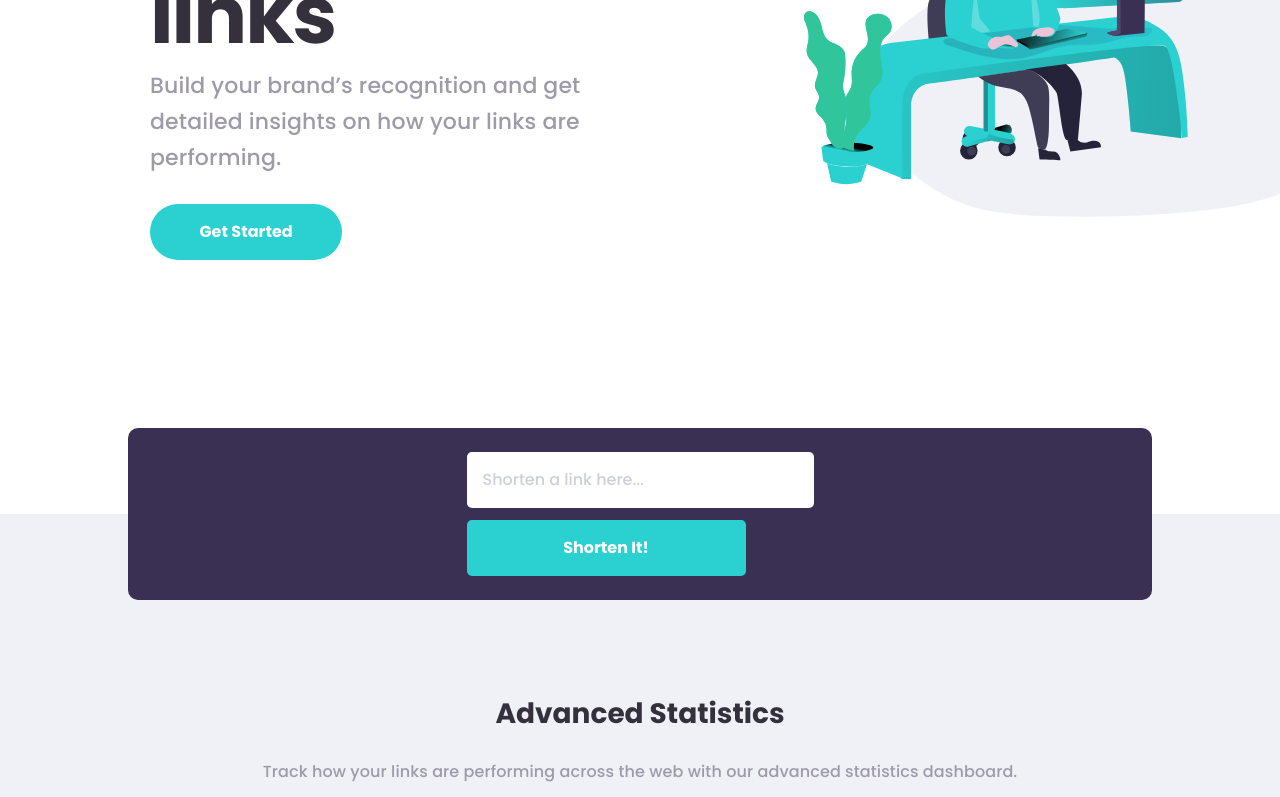
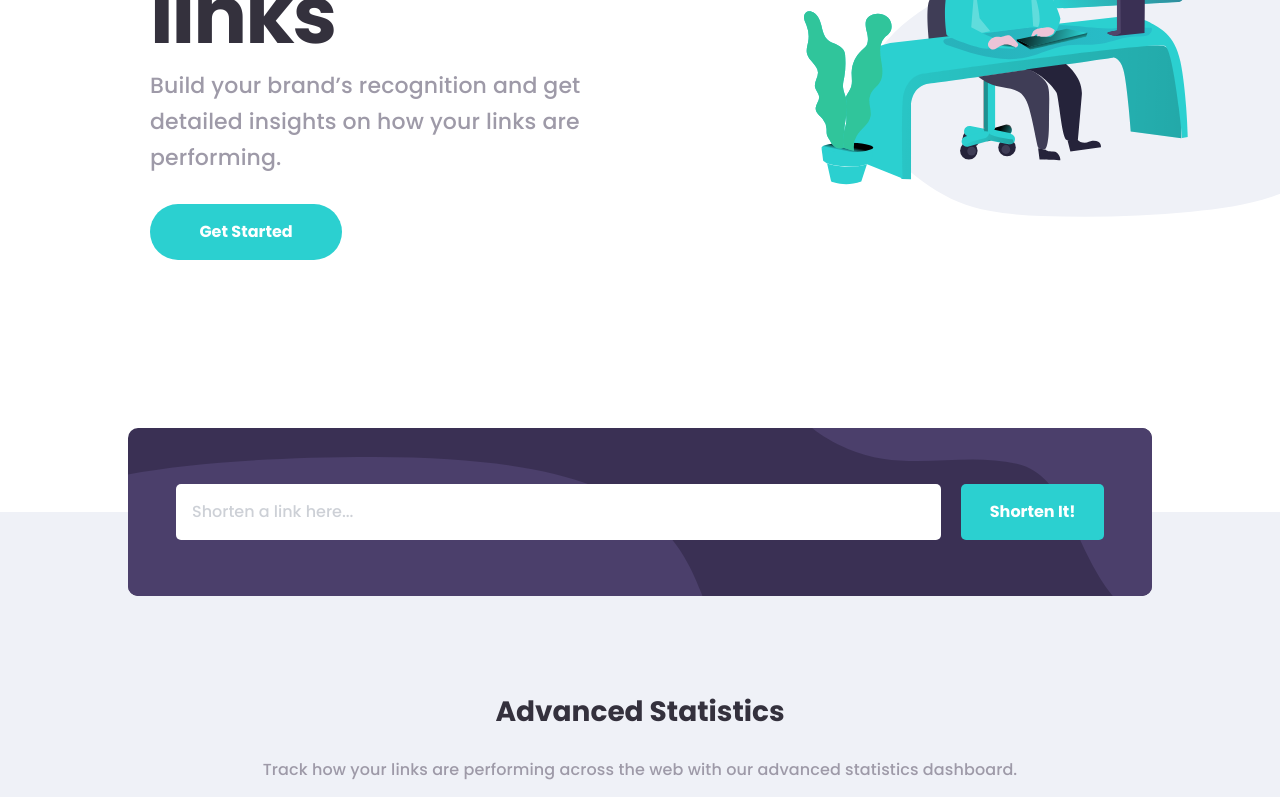
Before and after one commit to defydef/url-shortening-landingpage, a React (Vite) app: page / in a window 1280 px wide. Shown: the part 402-1199 px from the top of the page. Built offline with nearby package versions, Linux system fonts and the light colour scheme.

Commit message:
Complete Form for desktop view

```diff
--- a/src/svg/BgShortenDesktop.jsx
+++ b/src/svg/BgShortenDesktop.jsx
@@ -1,6 +1,12 @@
 function BgShortenDesktop() {
   return (
-    <svg xmlns="http://www.w3.org/2000/svg" width="1110" height="168">
+    <svg
+      xmlns="http://www.w3.org/2000/svg"
+      //   width="1110"
+      width="100%"
+      height="168"
+      className="hidden sm:block row-start-1 col-start-1"
+    >
       <path
         fill="#4B3F6B"
         fillRule="evenodd"
--- a/src/svg/BgShortenMobile.jsx
+++ b/src/svg/BgShortenMobile.jsx
@@ -4,7 +4,7 @@ function BgShortenMobile() {
       xmlns="http://www.w3.org/2000/svg"
       width="237"
       height="128"
-      className="z-0 row-start-1 -mt-6 ml-24 sm:hidden"
+      className="z-0 row-start-1 col-start-1 -mt-6 ml-24 sm:hidden"
     >
       <path
         fill="#4B3F6B"
--- a/src/ui/Form.jsx
+++ b/src/ui/Form.jsx
@@ -1,20 +1,27 @@
+import BgShortenDesktop from "../svg/BgShortenDesktop";
 import BgShortenMobile from "../svg/BgShortenMobile";
 import Button from "./Button";
 
 function Form() {
   return (
     <section className="flex flex-col justify-start items-center row-start-1 row-span-2 col-start-1 z-10">
-      <form className="py-6 bg-[var(--secondary-1)] w-[327px] sm:w-[80vw] rounded-[0.625rem] overflow-hidden flex justify-center items-center">
+      <form className="py-6 sm:p-0 bg-[var(--secondary-1)] w-[327px] sm:w-[80vw] rounded-[0.625rem] overflow-hidden flex justify-center items-center">
         <div className="grid grid-cols-1 grid-rows-1 col-span-1">
           <BgShortenMobile />
-          <div className="w-full flex flex-col gap-3 row-start-1 z-10 px-6">
+          <BgShortenDesktop />
+          <div className="w-full flex flex-col sm:flex-row sm:justify-center sm:items-center gap-3 sm:gap-5 row-start-1 col-start-1 sm:col-start-1 z-10 px-6 sm:px-12">
             <input
               id="url"
               type="text"
-              className="p-4 placeholder:opacity-50 text-[var(--primary)] rounded-[0.3125rem]"
+              className="p-4 placeholder:opacity-50 text-[var(--primary)] rounded-[0.3125rem] sm:w-[65vw]"
               placeholder="Shorten a link here..."
             />
-            <Button round="rounded-[0.3125rem]">Shorten It!</Button>
+            <Button
+              round="rounded-[0.3125rem]"
+              additionalClass="sm:px-3 sm:w-[12vw]"
+            >
+              Shorten It!
+            </Button>
           </div>
         </div>
       </form>
```
